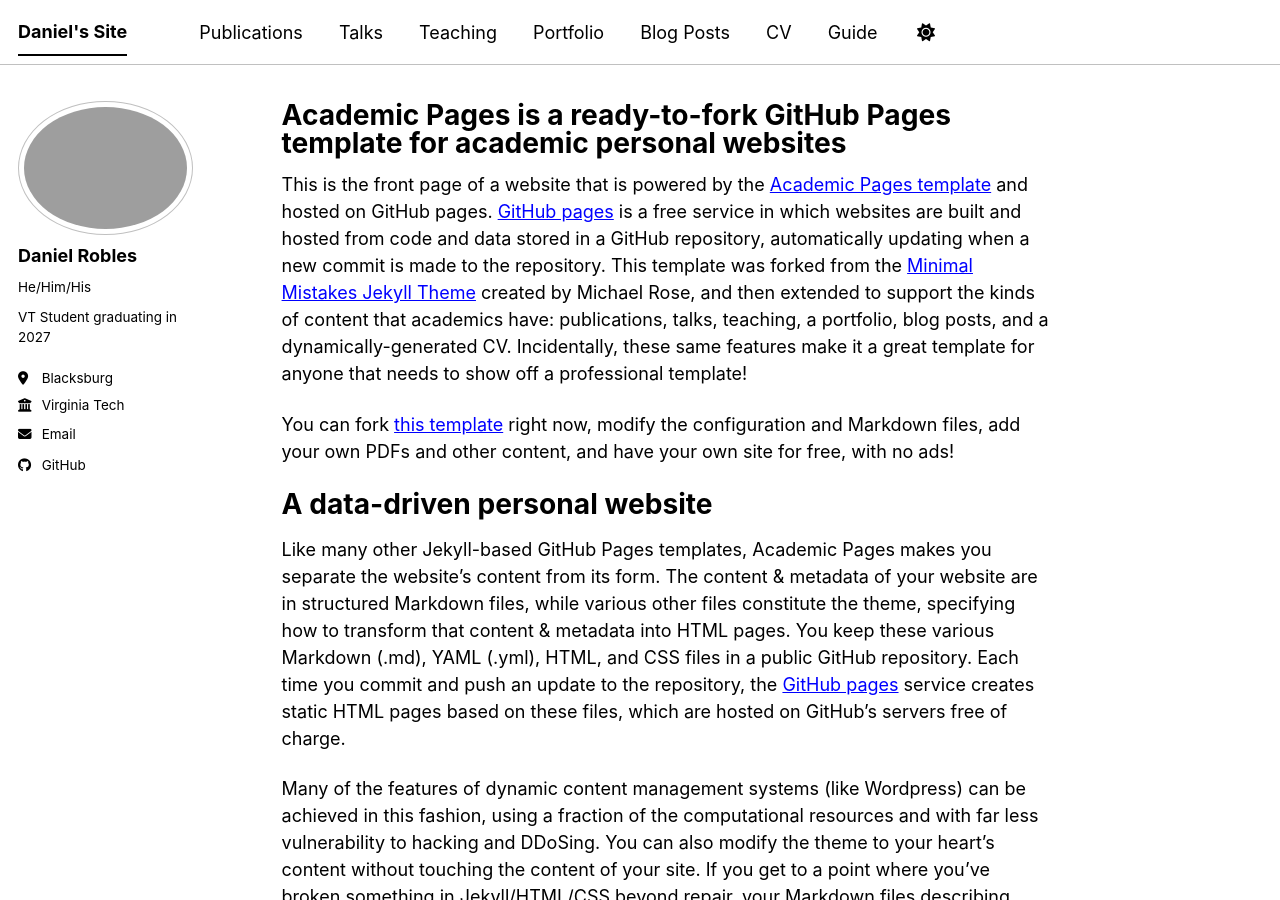
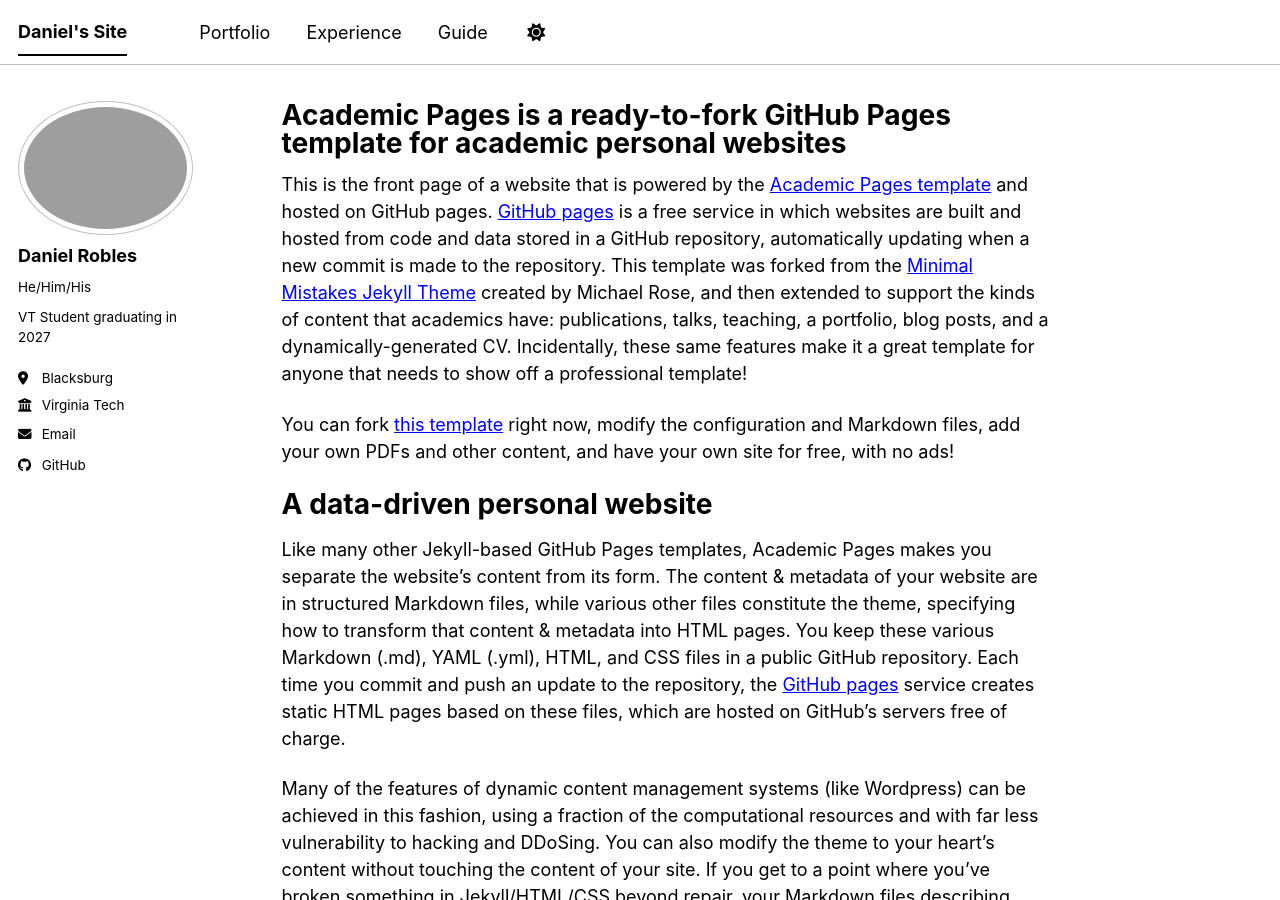
Before and after one commit to Pandapie109/Pandapie109.github.io, a Jekyll site: the page built from _pages/about.md, in a window 1280 px wide and 900 px high. Built offline with Jekyll 4.4.1, drawn with Linux system fonts in a browser that asks for light colours; a script bundle is joined from its source files by our own code; library files that are not in the unit come from our copies.

Commit message:
Update navigation menu by removing and adding items
Removed outdated navigation items and added 'Experience'.

```diff
--- a/_data/navigation.yml
+++ b/_data/navigation.yml
@@ -8,22 +8,11 @@
 #      Markdown formatted page while the second is generated using JSON.
 
 main:
-  - title: "Publications"
-    url: /publications/
-
-  - title: "Talks"
-    url: /talks/
-
-  - title: "Teaching"
-    url: /teaching/
 
   - title: "Portfolio"
     url: /portfolio/
 
-  - title: "Blog Posts"
-    url: /year-archive/
-
-  - title: "CV"
+  - title: "Experience"
     url: /cv/
 
   # - title: "CV"
```
